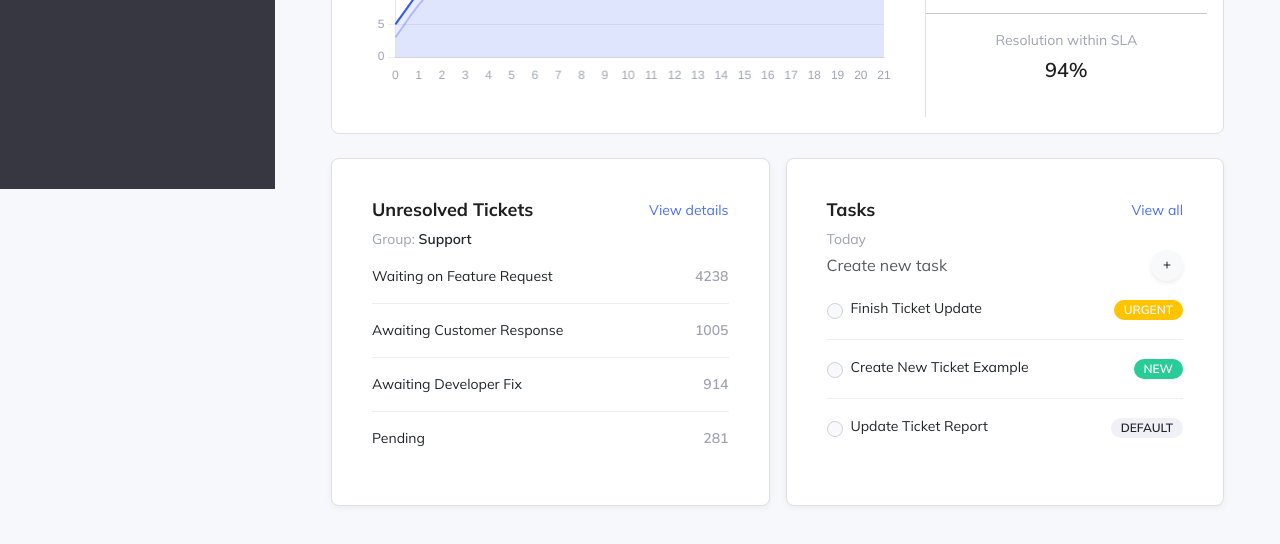
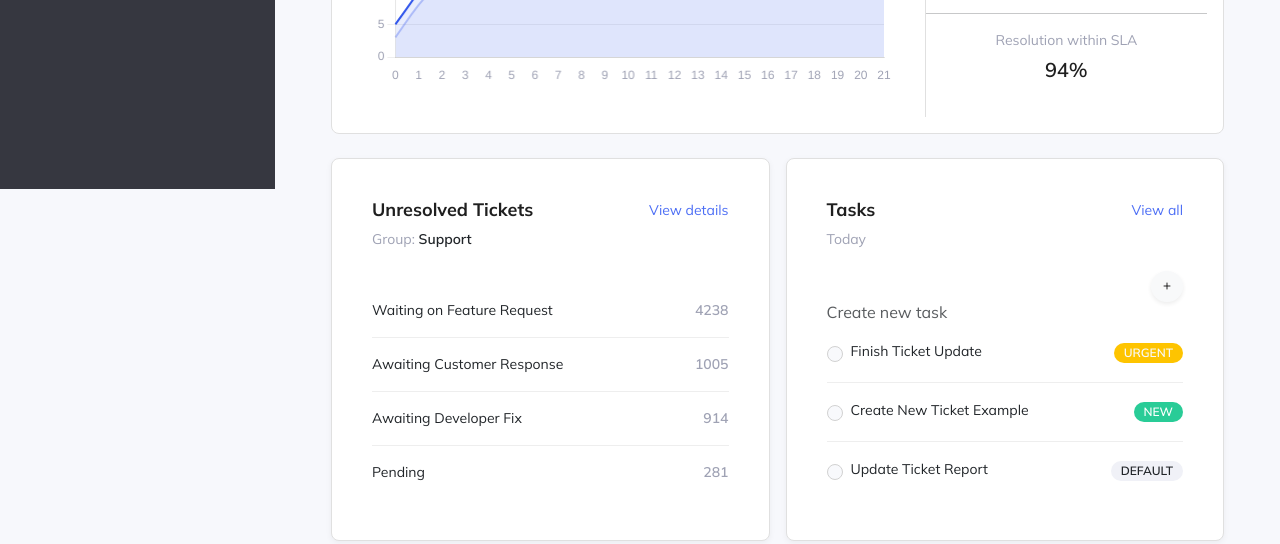
Before and after one commit to mudlbum/bootstrap, a website: page public/index.html in a window 1280 px wide. Shown: the part 611-1155 px from the top of the page. Drawn offline with nearby package versions, Linux system fonts and the light colour scheme; files that its build step writes are made by us from their sources.

Commit message:
update update update

```diff
--- a/public/index.html
+++ b/public/index.html
@@ -188,7 +188,7 @@
               </p>
 
               <!-- Ticket Items -->
-              <div class="ticket-item">
+              <div class="ticket-item" id="cardSpace2">
                 <span>Waiting on Feature Request</span>
                 <span>4238</span>
               </div>
@@ -217,7 +217,7 @@
               </div>
               <p class="text-muted small m-0">Today</p>
               <div class="d-flex justify-content-between align-items-center create-task">
-                <span class="text-muted">Create new task</span>
+                <span class="text-muted" id="cardSpace">Create new task</span>
                 <button class="btn btn-light btn-sm rounded-circle shadow-sm">
                   <i class="bi bi-plus"></i>
                 </button>
--- a/src/scss/style.scss
+++ b/src/scss/style.scss
@@ -430,3 +430,7 @@ body {
     font-weight: 600;
   }
 }
+
+#cardSpace, #cardSpace2 {
+  padding-top: 50px; // Adds space above "Create new task"
+}
```
